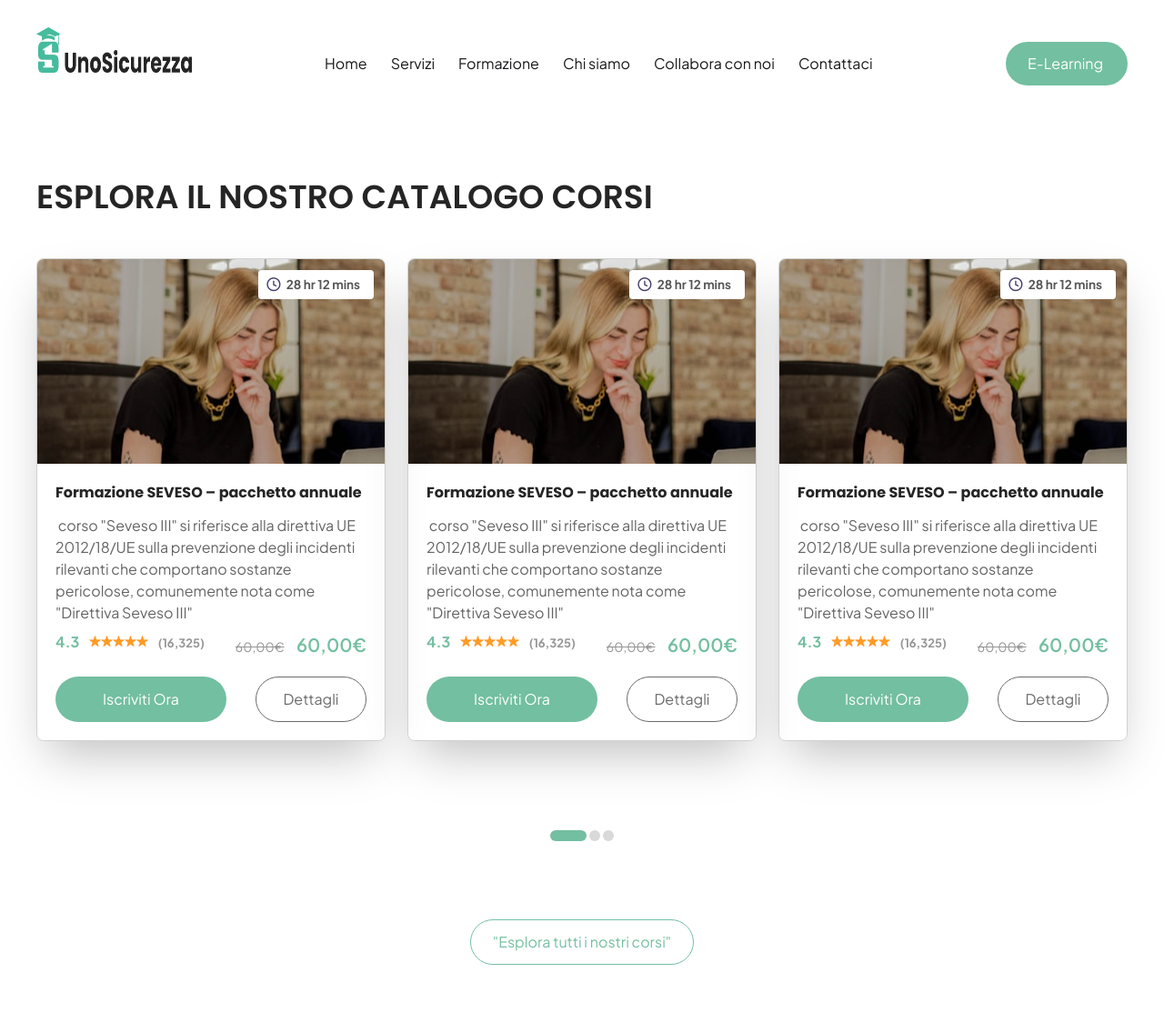
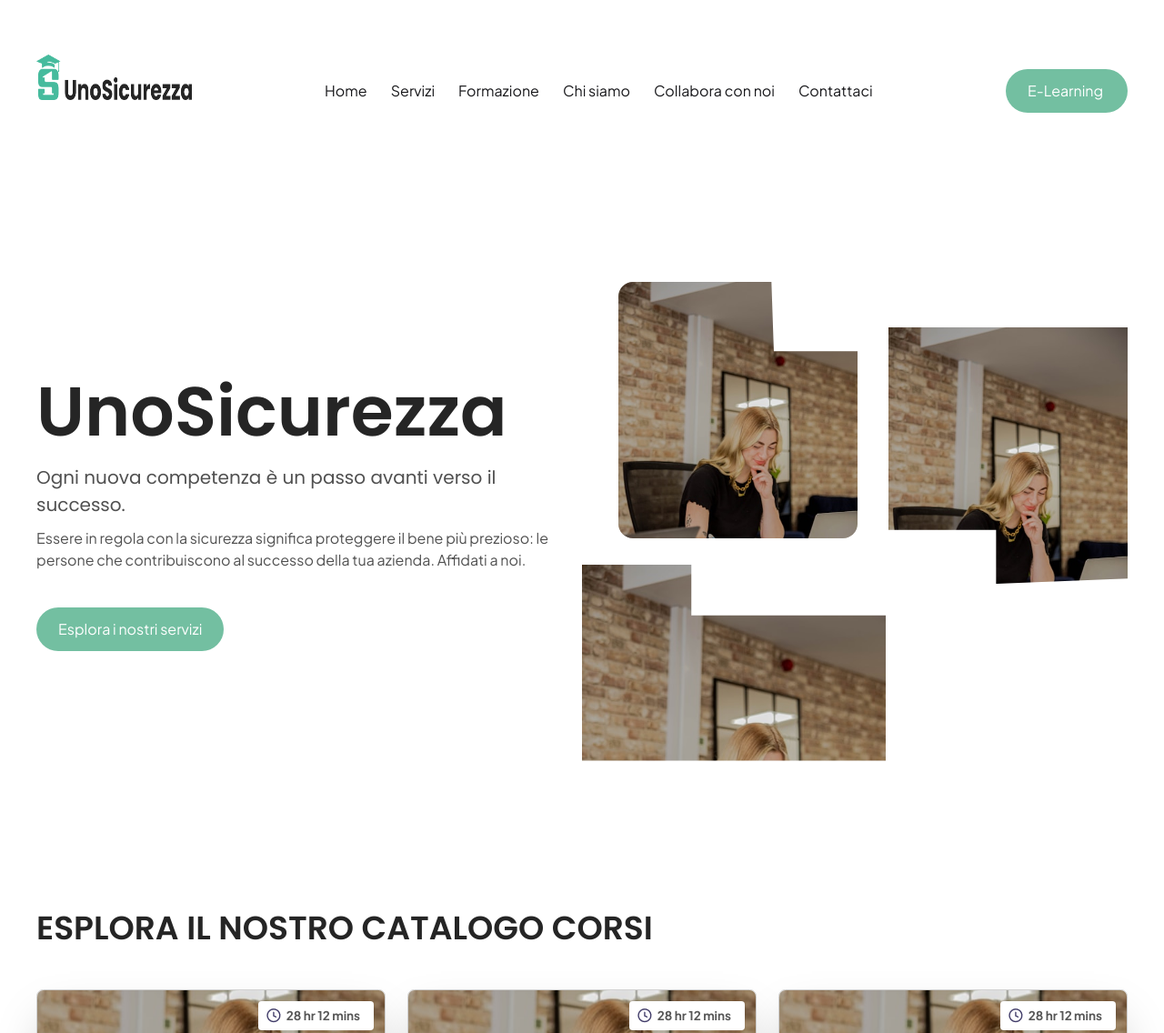
Before and after one commit to monirulislam0/UnoSicurezza, a website built with Vite: page index.html in a window 1280 px wide. Shown: the top 1136 px of the page at 91% size. Built offline with nearby package versions, Linux system fonts and the light colour scheme.

Commit message:
Hero Seciton
In this section i have do Hero section

```diff
--- a/index.html
+++ b/index.html
@@ -8,7 +8,7 @@
   </head>
   <body class=" mx-auto relative">
     <!-- Header Area Beginning -->
-    <header class="header_area mt-7.5 z-100">
+    <header class="header_area mt-7.5 z-100 sticky top-[0px] bg-white pt-[30px]">
       <div class="container mx-auto lg:w-[1200px] w-[95%]">
         <section w-[100%]>
           <div class="section_wrapper flex flex-row justify-between h-20">
@@ -162,9 +162,9 @@
       </div>
     </header>
     <!-- Header Area End -->
-    <!-- <section class="hero_section relative">
-      <div class="container mx-auto lg:w-[1200px] px-5 lg:px-0">
-        <div class="hero_wrapper min-h-[774px]  ">
+    <section class="hero_section">
+      <div class="container mx-auto lg:w-[1200px] w-[95%]">
+        <div class="hero_wrapper min-h-[774px] flex flex-col lg:flex-row ">
           <div class="hero_left lg:w-[50%] pt-[128px] lg:pt-[256px]">
             <h2 class=" text-text-primary text-[36px] lg:text-[76px] font-[600]">UnoSicurezza</h2>
             <h3 class="text-[20px] text-heading-secondary">Ogni nuova competenza è un passo avanti verso il successo.</h3>
@@ -178,17 +178,20 @@
             </p>
 
           </div>
-          <div class="hero_right lg:w-[50%] hidden lg:block">
-
-
-          </div>
-
+         <div class="hero_right h-[774px] lg:w-[50%] relative pd-[20] lg:mt-0">
+            <div class="[clip-path:polygon(20%_0%,64%_0,65%_27%,100%_27%,100%_100%,20%_100%,0_100%,0_0)] overflow-hidden h-[282px] w-[263px] bg-blue-400 absolute top-[170px] left-[40px] rounded-2xl">
+              <img src="imgs/Image.png" alt="">
+            </div>
+            <div class=" [clip-path:polygon(50%_0%,100%_0,100%_98%,45%_100%,45%_79%,0_79%,0_0)] h-[282px] w-[263px] rounded-2xl bg-red-400 absolute  top-[220px] right-[0]">
+              <img src="imgs/Image.png" alt="">
+            </div>
+            <div class=" [clip-path:polygon(36%_0,36%_26%,100%_26%,100%_68%,100%_100%,0_100%,0_0)] h-[216px] w-[334px] rounded-2xl bg-red-400 absolute  bottom-[10%] left-0">
+              <img src="imgs/Image.png" alt="">
+            </div>
+         </div>
         </div>
       </div>
-          <div class="overflow-hidden absolute h-[476px] w-[476px] left-[0] top-[137px]">
-           <div class="absolute top-[50%] translate-[-50%] rounded-full opacity-4  w-[476px] h-[476px] bg-[radial-gradient(ellipse,#24BB8C,#24bb8c00)] "></div>
-        </div>
-    </section> -->
+    </section>
     <!-- Hero Section Area End -->
 <main>
 
```
